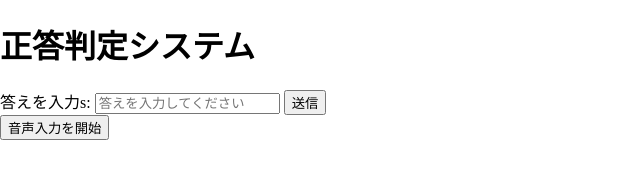
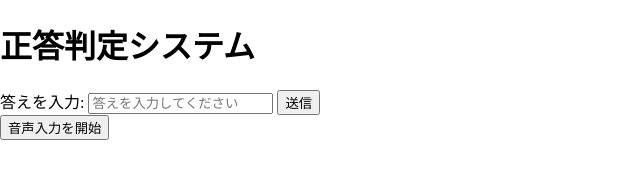
Before and after one commit to sayakaoo/my-mathclass-project, a website: page public/index.html in a window 1280 px wide. Shown: the full height of the page, 0-640 px from the left. Drawn offline with Linux system fonts and the light colour scheme.

Commit message:
Update your message here

```diff
--- a/public/index.html
+++ b/public/index.html
@@ -12,7 +12,7 @@
 <body>
   <h1>正答判定システム</h1>
   <form id="answer-form">
-    <label for="userAnswer">答えを入力s:</label>
+    <label for="userAnswer">答えを入力:</label>
     <input type="text" id="userAnswer" placeholder="答えを入力してください">
     <button type="submit">送信</button>
   </form>
```
